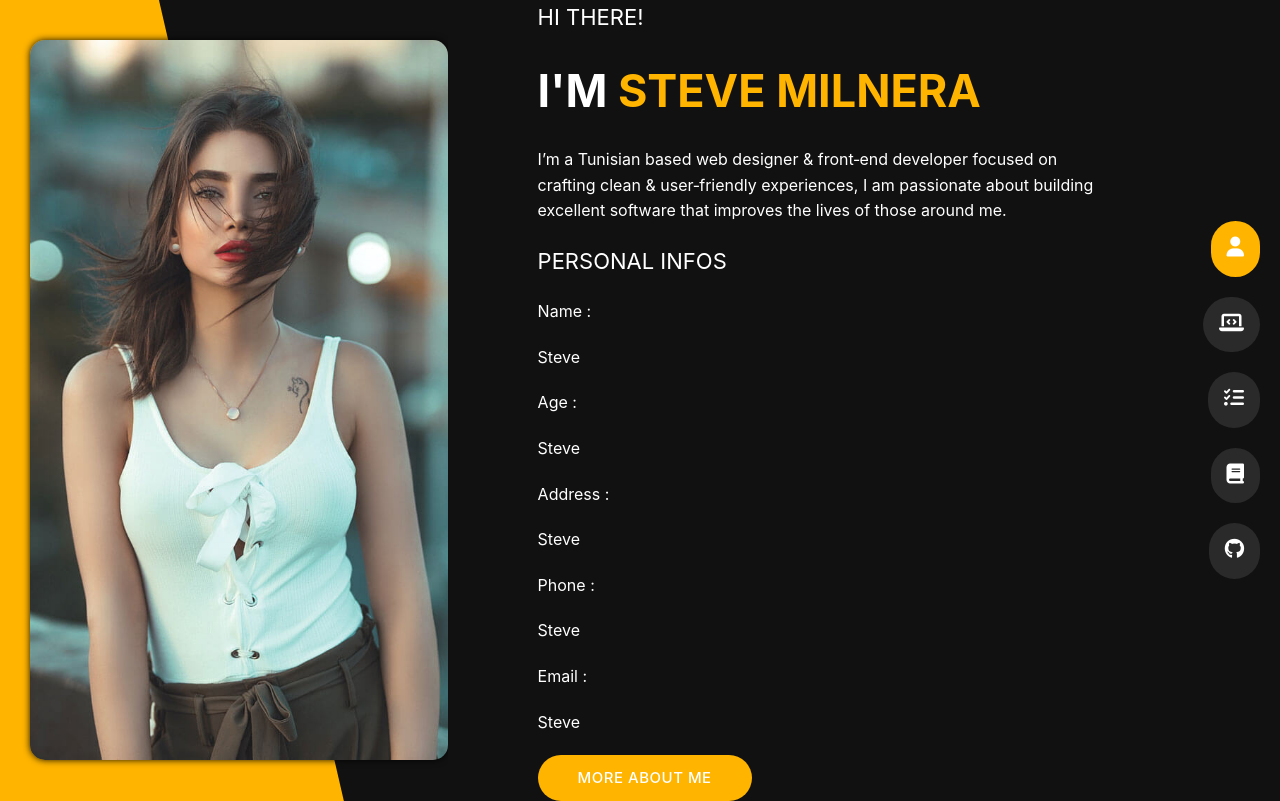
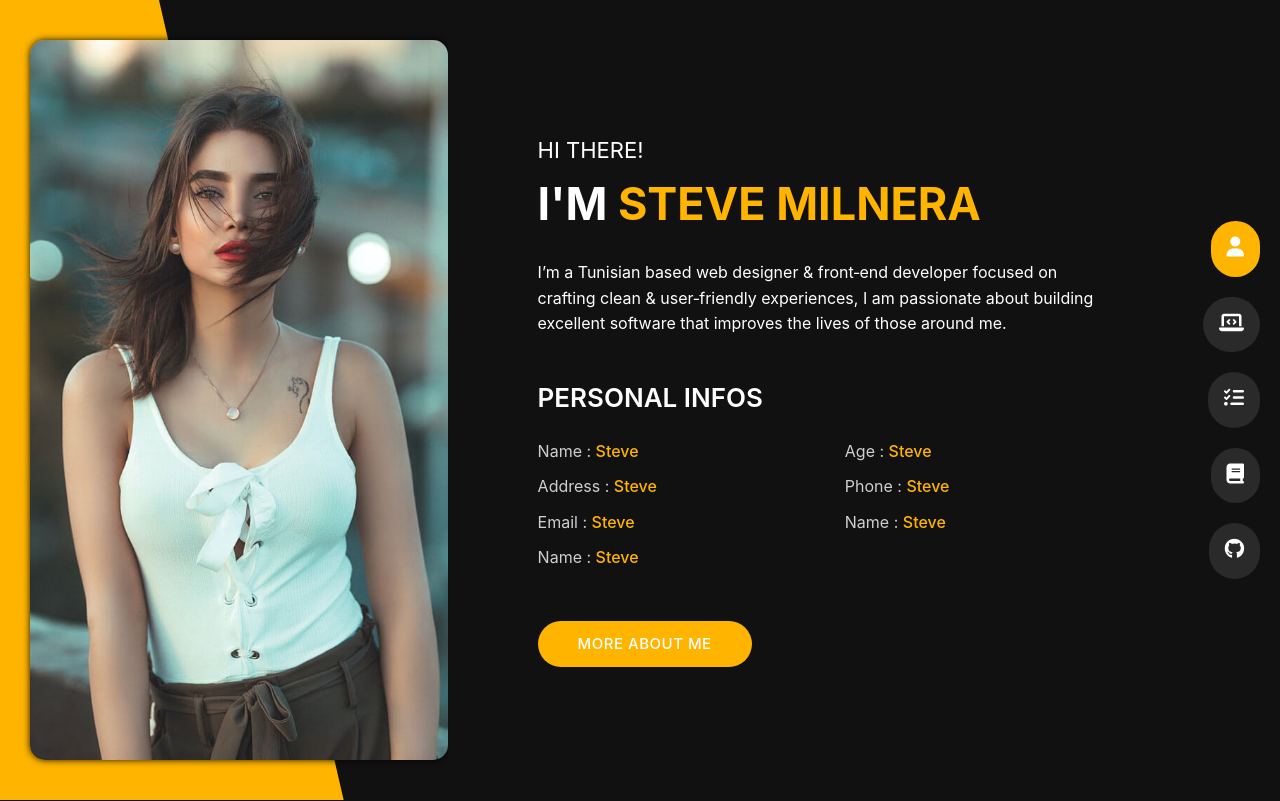
Before and after one commit to hjban-dev/portfolio, a React (Create React App) app: page / in a window 1280 px wide. Built offline with nearby package versions, Linux system fonts and the light colour scheme.

Commit message:
Page 정보 추가

```diff
--- /dev/null
+++ b/src/components/organisms/AboutTxtWrap.js
@@ -0,0 +1,147 @@
+import React from "react";
+import styled from "styled-components";
+import imgSrc from "../../assets/images/home1.jpg";
+import Heading from "../atoms/Heading";
+import CssConfig from "../../assets/config";
+
+function AboutTxtWrap() {
+	return (
+		<StyledHome>
+			<div className="left">
+				<div className="color-block"></div>
+				<div className="img-box"></div>
+			</div>
+			<div className="right">
+				<div className="tit-wrap">
+					<Heading level="2">HI THERE!</Heading>
+					<Heading>
+						I'M{" "}
+						<span>
+							<b>STEVE MILNERA</b>
+						</span>
+					</Heading>
+					<p>I’m a Tunisian based web designer & front‑end developer focused on crafting clean & user‑friendly experiences, I am passionate about building excellent software that improves the lives of those around me.</p>
+				</div>
+				<section>
+					<Heading level="2">PERSONAL INFOS</Heading>
+					<ul>
+						<li>
+							<span>Name : </span>Steve
+						</li>
+						<li>
+							<span>Age : </span>Steve
+						</li>
+						<li>
+							<span>Address : </span>Steve
+						</li>
+						<li>
+							<span>Phone : </span>Steve
+						</li>
+						<li>
+							<span>Email : </span>Steve
+						</li>
+						<li>
+							<span>Name : </span>Steve
+						</li>
+						<li>
+							<span>Name : </span>Steve
+						</li>
+					</ul>
+				</section>
+				<button>MORE ABOUT ME</button>
+			</div>
+		</StyledHome>
+	);
+}
+
+const StyledHome = styled.main`
+	display: flex;
+	height: 100%;
+	.left {
+		flex: 0 0 35%;
+		position: relative;
+		overflow: hidden;
+		.color-block {
+			position: absolute;
+			top: -60%;
+			left: -100%;
+			z-index: -1;
+			width: 150%;
+			height: 200%;
+			transform: rotate(-13deg);
+			background-color: ${CssConfig.mainColor};
+		}
+		.img-box {
+			height: 90vh;
+			margin: 5vh 0 0 30px;
+			background-image: url(${imgSrc});
+			background-size: cover;
+			background-repeat: no-repeat;
+			background-position: top;
+			border-radius: 15px;
+			box-shadow: 0 0 7px rgba(0, 0, 0, 0.9);
+		}
+	}
+	.right {
+		display: flex;
+		flex-direction: column;
+		justify-content: center;
+		align-items: flex-start;
+		padding: 0 10% 0 7%;
+		.tit-wrap {
+			max-width: 570px;
+			margin-bottom: 40px;
+			h2 {
+				font-size: 22px;
+			}
+			h1 {
+				margin-bottom: 20px;
+				font-size: 45px;
+				font-weight: bold;
+				span {
+					color: ${CssConfig.mainColor};
+				}
+			}
+			p {
+				font-size: 16px;
+				line-height: 1.6;
+			}
+		}
+		section {
+			margin-bottom: 40px;
+			h2 {
+				margin-bottom: 20px;
+				font-size: 26px;
+				font-weight: 600;
+			}
+			ul {
+				display: flex;
+				flex-wrap: wrap;
+				li {
+					width: 50%;
+					padding-bottom: 10px;
+					font-size: 16px;
+					font-weight: 500;
+					color: ${CssConfig.mainColor};
+					span {
+						font-weight: 400;
+						opacity: 0.8;
+						color: #fff;
+					}
+				}
+			}
+		}
+		button {
+			padding: 0px 40px;
+			border-radius: 26px;
+			background-color: ${CssConfig.mainColor};
+			font-size: 15px;
+			font-weight: 500;
+			color: #fff;
+			line-height: 46px;
+			letter-spacing: 0.5px;
+		}
+	}
+`;
+
+export default AboutTxtWrap;
--- a/src/components/pages/Home.js
+++ b/src/components/pages/Home.js
@@ -1,119 +1,17 @@
 import React, { Component } from "react";
-import styled from "styled-components";
 import Header from "../organisms/Header";
-import imgSrc from "../../assets/images/home1.jpg";
-import CssConfig from "../../assets/config";
-import Heading from "../atoms/Heading";
+
+import AboutTxtWrap from "../organisms/AboutTxtWrap";
 
 export class Home extends Component {
 	render() {
 		return (
 			<div>
 				<Header />
-				<StyledHome>
-					<div className="left">
-						<div className="color-block"></div>
-						<div className="img-box"></div>
-					</div>
-					<div className="right">
-						<div className="tit-wrap">
-							<Heading level="2">HI THERE!</Heading>
-							<Heading>
-								I'M{" "}
-								<span>
-									<b>STEVE MILNERA</b>
-								</span>
-							</Heading>
-							<p>I’m a Tunisian based web designer & front‑end developer focused on crafting clean & user‑friendly experiences, I am passionate about building excellent software that improves the lives of those around me.</p>
-
-							<section>
-								<Heading level="2">PERSONAL INFOS</Heading>
-								<dl>
-									<dt>Name : </dt>
-									<dd>Steve</dd>
-									<dt>Age : </dt>
-									<dd>Steve</dd>
-									<dt>Address : </dt>
-									<dd>Steve</dd>
-									<dt>Phone : </dt>
-									<dd>Steve</dd>
-									<dt>Email : </dt>
-									<dd>Steve</dd>
-								</dl>
-							</section>
-
-							<button>MORE ABOUT ME</button>
-						</div>
-					</div>
-				</StyledHome>
+				<AboutTxtWrap />
 			</div>
 		);
 	}
 }
 
-const StyledHome = styled.main`
-	display: flex;
-	height: 100%;
-	.left {
-		flex: 0 0 35%;
-		position: relative;
-		overflow: hidden;
-		.color-block {
-			position: absolute;
-			top: -60%;
-			left: -100%;
-			z-index: -1;
-			width: 150%;
-			height: 200%;
-			transform: rotate(-13deg);
-			background-color: ${CssConfig.mainColor};
-		}
-		.img-box {
-			height: 90vh;
-			margin: 5vh 0 0 30px;
-			background-image: url(${imgSrc});
-			background-size: cover;
-			background-repeat: no-repeat;
-			background-position: top;
-			border-radius: 15px;
-			box-shadow: 0 0 7px rgba(0, 0, 0, 0.9);
-		}
-	}
-	.right {
-		display: flex;
-		align-items: center;
-		padding: 0 10% 0 7%;
-		.tit-wrap {
-			max-width: 570px;
-			*:not(:last-child) {
-				margin-bottom: 20px;
-			}
-			h2 {
-				font-size: 22px;
-			}
-			h1 {
-				font-size: 45px;
-				font-weight: bold;
-				span {
-					color: ${CssConfig.mainColor};
-				}
-			}
-			p {
-				font-size: 16px;
-				line-height: 1.6;
-			}
-			button {
-				padding: 0px 40px;
-				border-radius: 26px;
-				background-color: ${CssConfig.mainColor};
-				font-size: 15px;
-				font-weight: 500;
-				color: #fff;
-				line-height: 46px;
-				letter-spacing: 0.5px;
-			}
-		}
-	}
-`;
-
 export default Home;
```
